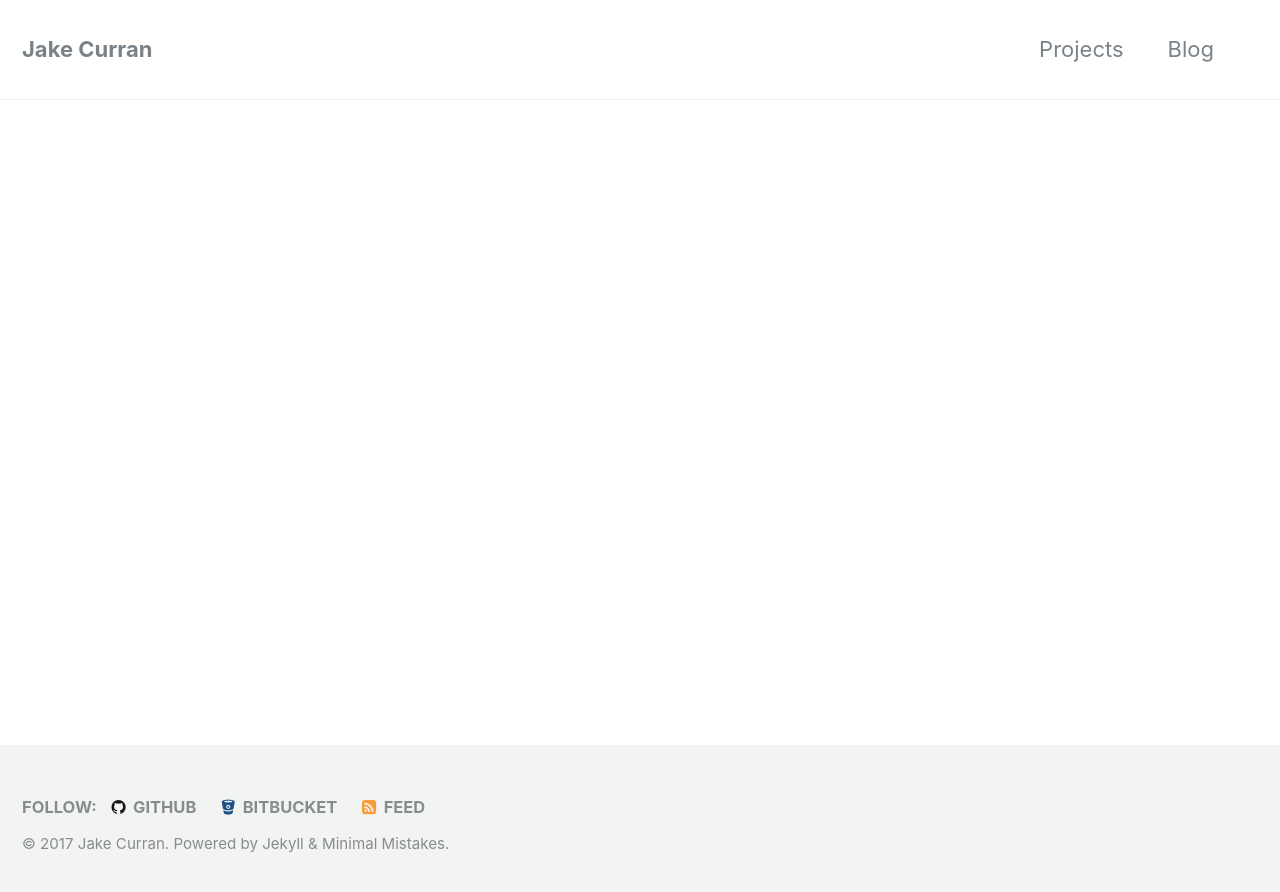
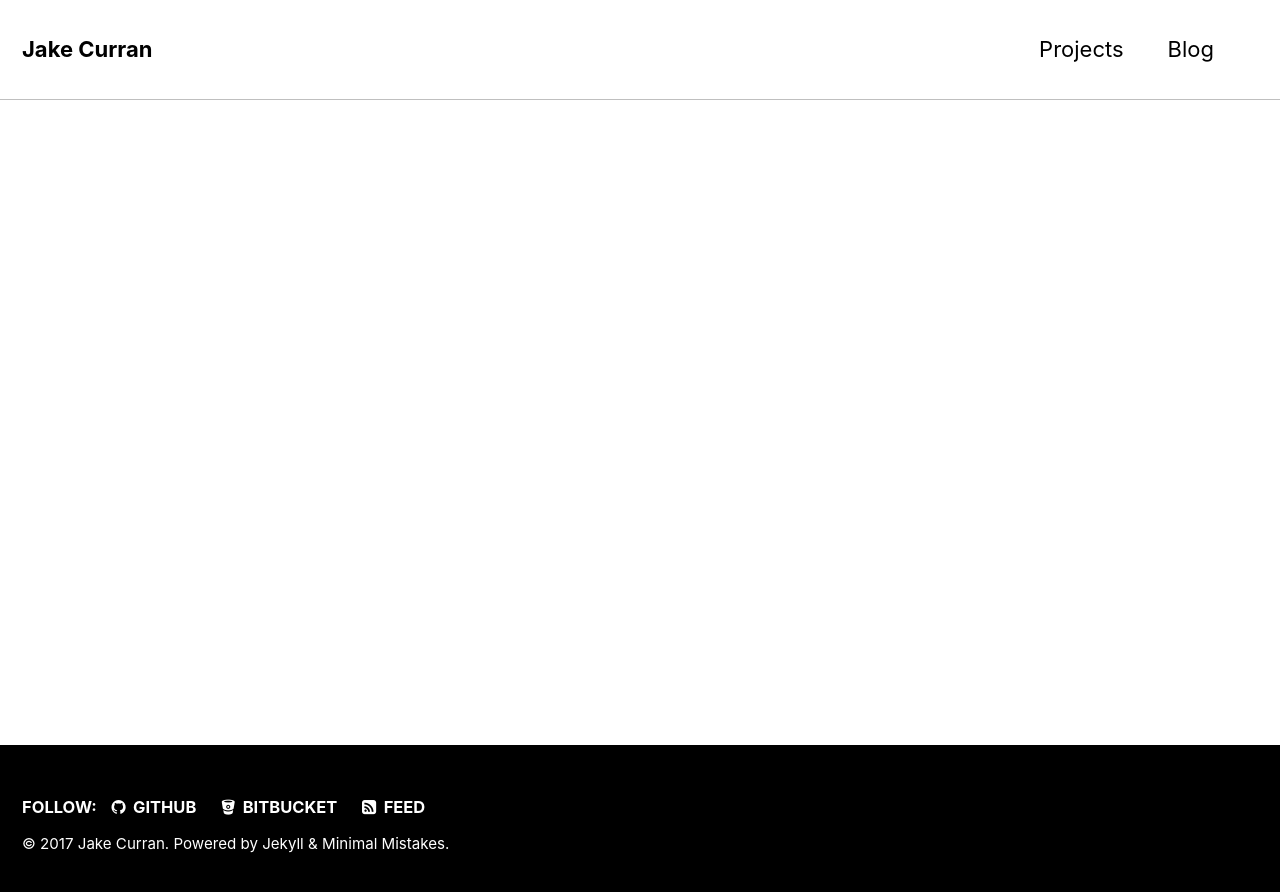
Before and after one commit to jakecurran/jakecurran.github.io, a Jekyll site: the page built from index.html, in a window 1280 px wide. Shown: the top 892 px of the page. Built offline with Jekyll 4.4.1, drawn with Linux system fonts in a browser that asks for light colours.

Commit message:
Change skin to 'contrast'

```diff
--- a/_config.yml
+++ b/_config.yml
@@ -1,3 +1,12 @@
+# Welcome to Jekyll!
+#
+# This config file is meant for settings that affect your entire site, values
+# which you are expected to set up once and rarely need to edit after that.
+# For technical reasons, this file is *NOT* reloaded automatically when you use
+# `jekyll serve`. If you change this file, please restart the server process.
+
+minimal_mistakes_skin    : "contrast" # "default", "air", "dark", "dirt", "mint", "sunrise"
+
 # Site Settings
 locale                   : "en"
 title                    : "Jake Curran"
```
